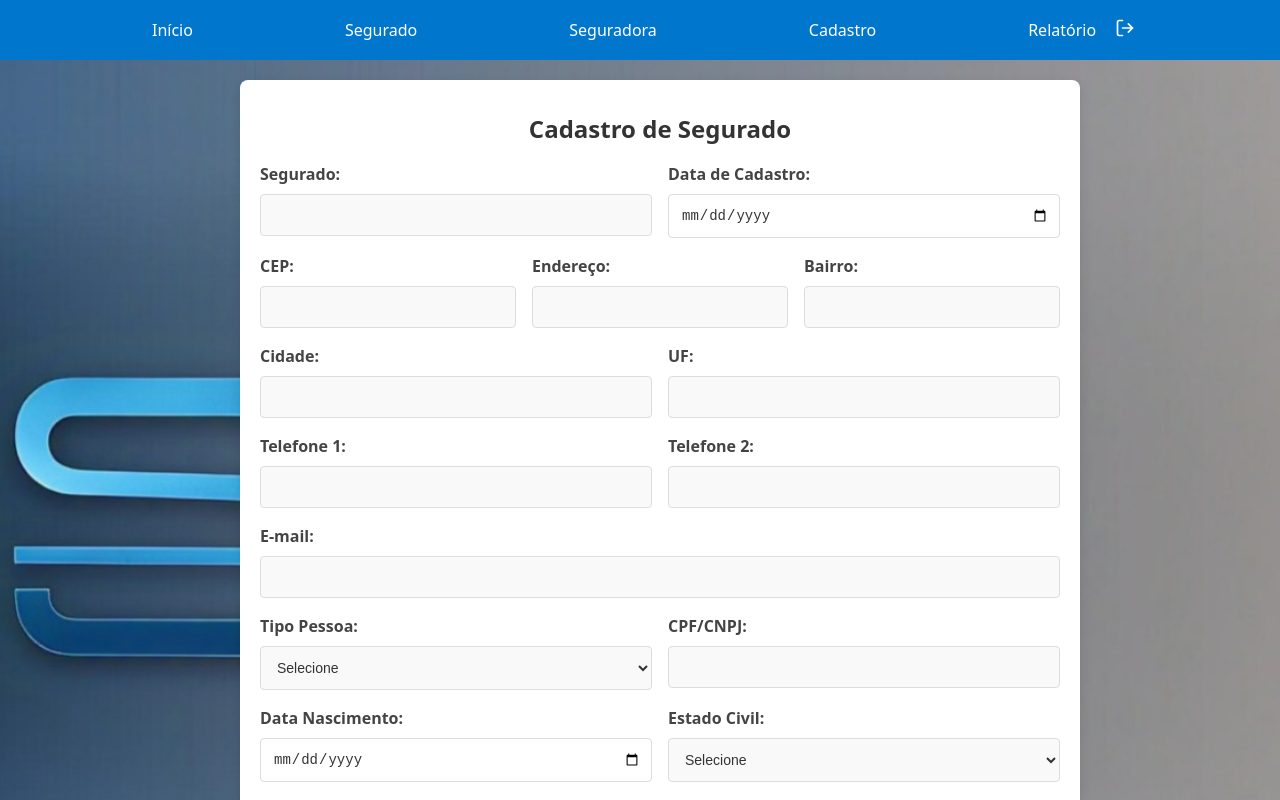
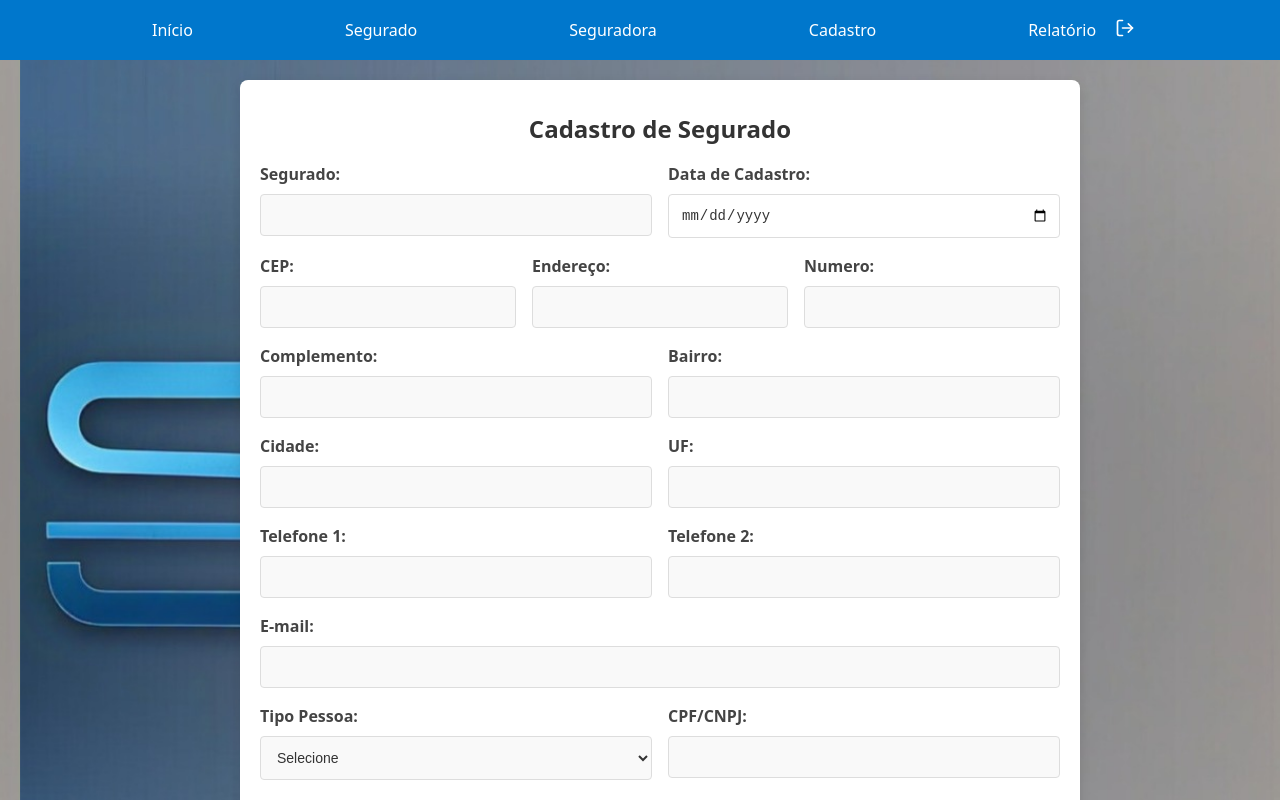
Before and after one commit to GabrielMendesSilva1/admin-sl, a React (Vite) app: page /cadastro/Segurado in a window 1280 px wide. Shown: the top 800 px of the page. Built offline with nearby package versions, Linux system fonts and the light colour scheme.

Commit message:
fix: Insere NUMERO & COMPLEMENTO no formulario SEGURADO

```diff
--- a/src/pages/ConsultaSegurados/editSegurado.tsx
+++ b/src/pages/ConsultaSegurados/editSegurado.tsx
@@ -63,7 +63,20 @@ const EditSegurado = ({ segurado, onCancel, onUpdate }) => {
             onChange={e => handleChange('endereco', e.target.value)}
           />
         </Row>
-
+        <Row>
+          <Label>Numero:</Label>
+          <Input
+            value={form.numero || ''}
+            onChange={e => handleChange('numero', e.target.value)}
+          />
+        </Row>
+        <Row>
+          <Label>Complemento:</Label>
+          <Input
+            value={form.complemento || ''}
+            onChange={e => handleChange('complemento', e.target.value)}
+          />
+        </Row>
         <Row>
           <Label>Bairro:</Label>
           <Input
--- a/src/pages/ConsultaSegurados/index.jsx
+++ b/src/pages/ConsultaSegurados/index.jsx
@@ -91,15 +91,22 @@ const ConsultaSegurado = () => {
                 <Label>Segurado:</Label> <Value>{resultado.nome}</Value>
                 <Label>Data de Cadastro:</Label> <Value>{resultado.datacadastro}</Value>
               </Row>
+              <Row></Row>
+
               <Row>
                 <Label>Endereço:</Label> <Value>{resultado.endereco}</Value>
                 <Label>Bairro:</Label> <Value>{resultado.bairro}</Value>
+              </Row>
+              <Row>
+                <Label>Numero:</Label> <Value>{resultado.numero}</Value>
+                <Label>Complemento:</Label> <Value>{resultado.complemento}</Value>
               </Row>
               <Row>
                 <Label>Cidade:</Label> <Value>{resultado.cidade}</Value>
                 <LabelUF>UF:</LabelUF> <ValueUF>{resultado.uf}</ValueUF>
                 <Label>CEP:</Label> <ValueUF>{resultado.cep}</ValueUF>
               </Row>
+              <Row></Row>
               <Row>
                 <Label>Telefone 1:</Label> <Value>{resultado.tel1}</Value>
                 <Label>Telefone 2:</Label> <Value>{resultado.tel2}</Value>
--- a/src/pages/cadastro/Segurado/index.jsx
+++ b/src/pages/cadastro/Segurado/index.jsx
@@ -53,6 +53,14 @@ const CadastroSegurado = () => {
                         <Field>
                             <Label>Endereço:</Label>
                             <Input value={form.endereco} onChange={e => handleChange('endereco', e.target.value)} />
+                        </Field>
+                        <Field>
+                            <Label>Numero:</Label>
+                            <Input value={form.numero} onChange={e => handleChange('endereco', e.target.value)} />
+                        </Field>
+                        <Field>
+                            <Label>Complemento:</Label>
+                            <Input value={form.complemento} onChange={e => handleChange('endereco', e.target.value)} />
                         </Field>
                         <Field>
                             <Label>Bairro:</Label>
--- a/src/pages/cadastro/Segurado/useSegurado.jsx
+++ b/src/pages/cadastro/Segurado/useSegurado.jsx
@@ -28,6 +28,8 @@ export const useSegurado = (onSuccess) => {
         estadocivil: '',
         habilitacao: '',
         observacao: '',
+        numero: '',
+        complemento: '',
     });
 
     const [emailError, setEmailError] = useState('');
```
